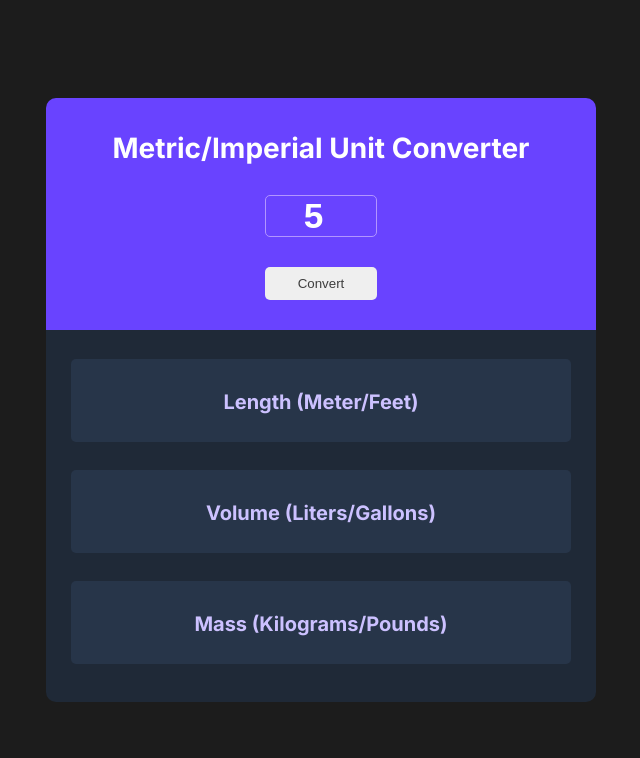
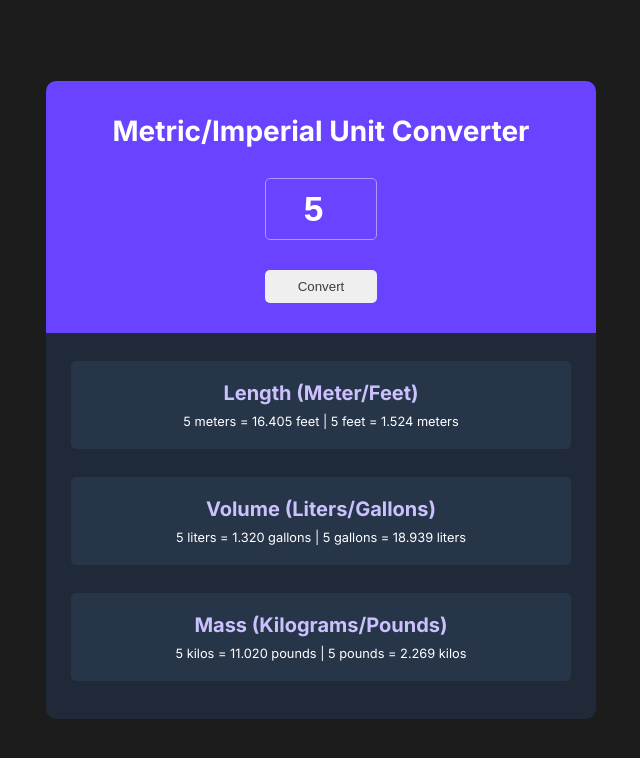
Before and after one commit to xscapefromme/scrimbaUnitConverter, a plain HTML site: page index.html in a window 1280 px wide. Both pictures are taken after typing "5" into the empty fields and a click on the button "Convert". Shown: the whole page, without its empty margins (319-959 px from the left). Drawn offline with Linux system fonts and the light colour scheme; a web font is replaced by a local one.

Commit message:
adding Javascript
adding interactivity into my little project.

```diff
--- a/css/main.css
+++ b/css/main.css
@@ -58,7 +58,7 @@ main {
     font-size: clamp(1rem, 8vw, 1.75rem);
 }
 
-.conversion-card__inputNum{
+#conversion-card__inputNum{
     border: 1px solid var(--inputBorderColor);
     border-radius: 5px;
     width: 100%;
@@ -71,7 +71,7 @@ main {
     color: var(--white);
     font-weight: bolder;
      margin-top: 30px;
-
+    padding: 10px 0;
 }
 
 .conversion-card__convertBtn{
@@ -103,12 +103,17 @@ h2 {
     font-size: clamp(0.5rem, 5vw, 1.25rem);
 }
 
+p{
+    color: var(--white);
+    font-size: .8rem;
+}
+
 .conversion-card__outputField div {
     max-width: 31.25rem;
     background-color: var(--outputFieldContainerColor);
     margin: 28px auto;
     border-radius: 5px;
-    padding: 31px 77px 19px;
+    padding: 20px 77px 20px;
 
 }
 
@@ -143,7 +148,7 @@ h2 {
     max-width: 70%;
     margin: 0 auto;
    }
-   .conversion-card__inputNum{
+   #conversion-card__inputNum{
     margin: 10px auto;
    }
 }
--- a/index.html
+++ b/index.html
@@ -23,22 +23,22 @@
     <article class="conversion-card">
         <section class="conversion-card__heading">
         <h1 class="conversion-card__title">Metric/Imperial Unit Converter</h1>
-        <input type="number" class="conversion-card__inputNum" placeholder="add #"
-        >
+        <input type="number" id="conversion-card__inputNum" placeholder="add #"
+        min="1">
         <button type="button" class="conversion-card__convertBtn">convert</button>
         </section>
         <section class="conversion-card__outputField">
             <div class="conversion-card__lengthContainer">
                 <h2>Length (Meter/Feet)</h2>
-                <p id="lengthLine"></p>
+                <p id="lengthLine">please enter a number</p>
             </div>
             <div class="conversion-card__volumeContainer">
                 <h2>Volume (Liters/Gallons)</h2>
-                <p id="volumeLine"></p>
+                <p id="volumeLine">please enter a number</p>
             </div>
             <div class="conversion-card__massContainer">
                     <h2>Mass (Kilograms/Pounds)</h2>
-                    <p id="massLine"></p>
+                    <p id="massLine">please enter a number</p>
             </div>
         </section>
     </article>
--- a/js/main.js
+++ b/js/main.js
@@ -3,3 +3,41 @@
 1 liter = 0.264 gallon
 1 kilogram = 2.204 pound
 */
+
+let meter = "3.281"
+let liter = ".264"
+let kilogram = "2.204"
+
+const convertBtn = document.querySelector(".conversion-card__convertBtn")
+const inputNum = document.querySelector("#conversion-card__inputNum")
+let lengthOut = document.querySelector("#lengthLine")
+let volumeOut = document.querySelector("#volumeLine")
+let massOut = document.querySelector("#massLine")
+
+
+convertBtn.addEventListener('click', function(){
+    let meterFeetConversion = `${inputNum.value}` * Number(meter)
+    let feetMeterConversion = `${inputNum.value}` / Number(meter)
+    let litersGallonConversion = `${inputNum.value}` * Number(liter)
+    let gallonsLiterConversion = `${inputNum.value}` / Number(liter)
+    let kiloPoundsConversion = `${inputNum.value}` * Number(kilogram)
+    let poundsKiloConversion = `${inputNum.value}` / Number(kilogram)
+
+
+    if(1 <= inputNum.value &&  inputNum.value < 1000){
+    lengthOut.textContent = `${inputNum.value} meters = ${meterFeetConversion.toFixed(3)} feet | ${inputNum.value} feet = ${feetMeterConversion.toFixed(3)} meters`
+
+    volumeOut.textContent = `${inputNum.value} liters = ${litersGallonConversion.toFixed(3)} gallons | ${inputNum.value} gallons = ${gallonsLiterConversion.toFixed(3)} liters`
+
+    massOut.textContent = `${inputNum.value} kilos = ${kiloPoundsConversion.toFixed(3)} pounds | ${inputNum.value} pounds = ${poundsKiloConversion.toFixed(3)} kilos`
+    } else if(inputNum.value < 1){
+        lengthOut.textContent = "please input a number that is positive and > 0"
+        volumeOut.textContent = "please input a number that is positive and > 0"
+        massOut.textContent = "please input a number that is positive and > 0"
+    } else{
+        lengthOut.textContent = "please input a value that is less than 1000"
+        volumeOut.textContent = "please input a value that is less than 1000"
+        massOut.textContent = "please input a value that is less than 1000"
+    }
+
+})
```
